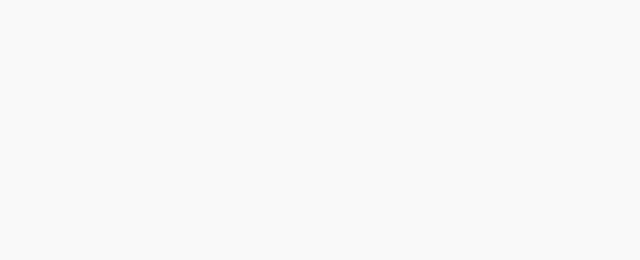
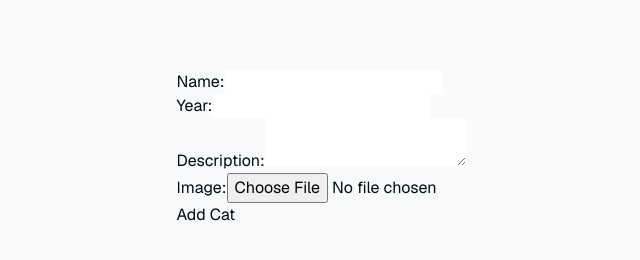
Before and after one commit to JTKsson/cat-shelter-project, a Next.js app: page / in a window 1280 px wide. Shown: the part 138-398 px from the top of the page, without its empty margins (258-898 px from the left). Built offline with nearby package versions, Linux system fonts and the light colour scheme; no server answers; the database is empty.

Commit message:
add cat with image works, it maps out correct image for designated cat

```diff
--- a/api-routes/cats.ts
+++ b/api-routes/cats.ts
@@ -1,9 +1,48 @@
 import { createClient } from "@/utils/supabase/client";
+import { uploadImage } from "@/utils/uploadImage";
 
 const supabase = createClient();
 
 export const getCats = async () => {
-  const { data, error, status } = await supabase.from("cats").select();
+  const { data, error, status } = await supabase.from('cats').select('*, image_url');
 
   return { data, error, status };
 };
+
+export const addCat = async ({ name, year, desc, image }) => {
+
+
+  if (image) {
+    const { publicUrl, error } = await uploadImage(image);
+
+    if (!error) {
+      image = publicUrl.publicUrl;
+    }
+
+    console.log("image from addCat: ", image)
+  }
+  try {
+    const { data, error, status } = await supabase
+      .from("cats")
+      .insert({
+        name: name,
+        year: year,
+        desc: desc,
+        image_url: image,
+      })
+      .single();
+
+    return { data, error, status };
+  } catch (error) {
+    return { error };
+  }
+};
+
+// const avatarFile = event.target.files[0]
+// const { data, error } = await supabase
+//   .storage
+//   .from('avatars')
+//   .upload('public/avatar1.png', avatarFile, {
+//     cacheControl: '3600',
+//     upsert: false
+//   })
--- a/app/page.tsx
+++ b/app/page.tsx
@@ -1,3 +1,4 @@
+import AddCat from "@/components/AddCat";
 import CatsList from "@/components/CatsList";
 
 export default async function Index() {
@@ -6,6 +7,7 @@ export default async function Index() {
     <div className="flex-1 w-full flex flex-col gap-20 items-center">
       <h1>Hejsan hoppsan</h1>
       <CatsList/>
+      <AddCat/>
     </div>
   );
 }
--- /dev/null
+++ b/components/AddCat/index.tsx
@@ -0,0 +1,102 @@
+"use client"
+
+import React, { useState } from 'react';
+import { addCat } from '@/api-routes/cats';
+import { uploadImage } from '@/utils/uploadImage';
+
+const AddCat = () => {
+  const [formData, setFormData] = useState({
+    name: '',
+    year: '',
+    desc: '',
+    image: null, // New property for the image file
+  });
+
+  const handleChange = (e) => {
+    const { name, value } = e.target;
+
+    if (name === 'image') {
+      const file = e.target.files?.[0];
+
+      if (file) {
+        setFormData((prevData) => ({ ...prevData, [name]: file }));
+      }
+    } else {
+      setFormData((prevData) => ({ ...prevData, [name]: value }));
+    };
+  };
+
+
+  const handleSubmit = async (e) => {
+    e.preventDefault();
+
+    try {
+      if (formData.image) {
+        // Upload the image and get the URL
+        const { publicUrl, error } = await uploadImage(formData.image);
+
+        if (error) {
+          console.error('Error uploading image:', error);
+          return;
+        }
+
+        // Set the image URL in the formData
+        setFormData((prevData) => ({ ...prevData, image: publicUrl }));
+      }
+
+      // Call addCat with the updated formData
+      const response = await addCat(formData);
+
+      if (!response) {
+        console.error('Unexpected response from addCat:', response);
+        return;
+      }
+
+      if (response.error) {
+        console.error('Error adding cat:', response.error);
+      } else if (response.status === 201) {
+        console.log('Cat added successfully!');
+        setFormData({
+          name: '',
+          year: '',
+          desc: '',
+          image: null,
+        });
+      } else {
+        console.error('Unexpected response structure from addCat:', response);
+      }
+    } catch (error) {
+      console.error('Error:', error);
+    }
+  };
+
+
+
+  return (
+    <form onSubmit={handleSubmit}>
+      <label>
+        Name:
+        <input type="text" name="name" value={formData.name} onChange={handleChange} />
+      </label>
+      <br />
+      <label>
+        Year:
+        <input type="text" name="year" value={formData.year} onChange={handleChange} />
+      </label>
+      <br />
+      <label>
+        Description:
+        <textarea name="desc" value={formData.desc} onChange={handleChange} />
+      </label>
+      <br />
+      <label>
+        Image:
+        <input type="file" name="image" accept="image/*" onChange={handleChange} />
+      </label>
+      <br />
+      <button type="submit">Add Cat</button>
+    </form>
+  );
+};
+
+export default AddCat;
--- a/components/CatsList/index.tsx
+++ b/components/CatsList/index.tsx
@@ -28,9 +28,10 @@ const CatsList = () => {
       <p>Kattlista</p>
       {cats.map((cat) => (
         <div key={cat.id}>
-        <h2>{cat.name}</h2>
-        <p>{cat.year}</p>
-        <p>{cat.desc}</p>
+          <h2>{cat.name}</h2>
+          <p>{cat.year}</p>
+          <p>{cat.desc}</p>
+          {cat.image_url && <img src={cat.image_url} alt={`Image of ${cat.name}`} width="200px" height="200px"/>}
         </div>
       ))}
     </div>
--- /dev/null
+++ b/utils/uploadImage.ts
@@ -0,0 +1,39 @@
+import { createClient } from "@/utils/supabase/client";
+
+const supabase = createClient();
+
+export const uploadImage = async (file) => {
+    console.log(file)
+
+    const fullFileName = file.name.split(".")
+    const fileName = fullFileName[0]
+    const fileExt = fullFileName[1]
+
+    const filePath = `${fileName}-${Math.random()}.${fileExt}`
+
+    const { data, error } = await supabase
+        .storage
+        .from('catImages')
+        .upload(filePath, file, {
+            cacheControl: '3600',
+            upsert: false
+        })
+
+    if (error) {
+        return { error };
+    }
+
+    const { data: publicUrl} = supabase
+        .storage
+        .from('catImages')
+        .getPublicUrl(data.path)
+
+    // if (publicUrlError) {
+    //     return { error: publicUrlError }
+    // }
+    return {
+     //   error: false,
+        publicUrl
+      }
+
+}
```
Also changed, not shown: middleware-disable.ts (renamed from middleware.ts).
